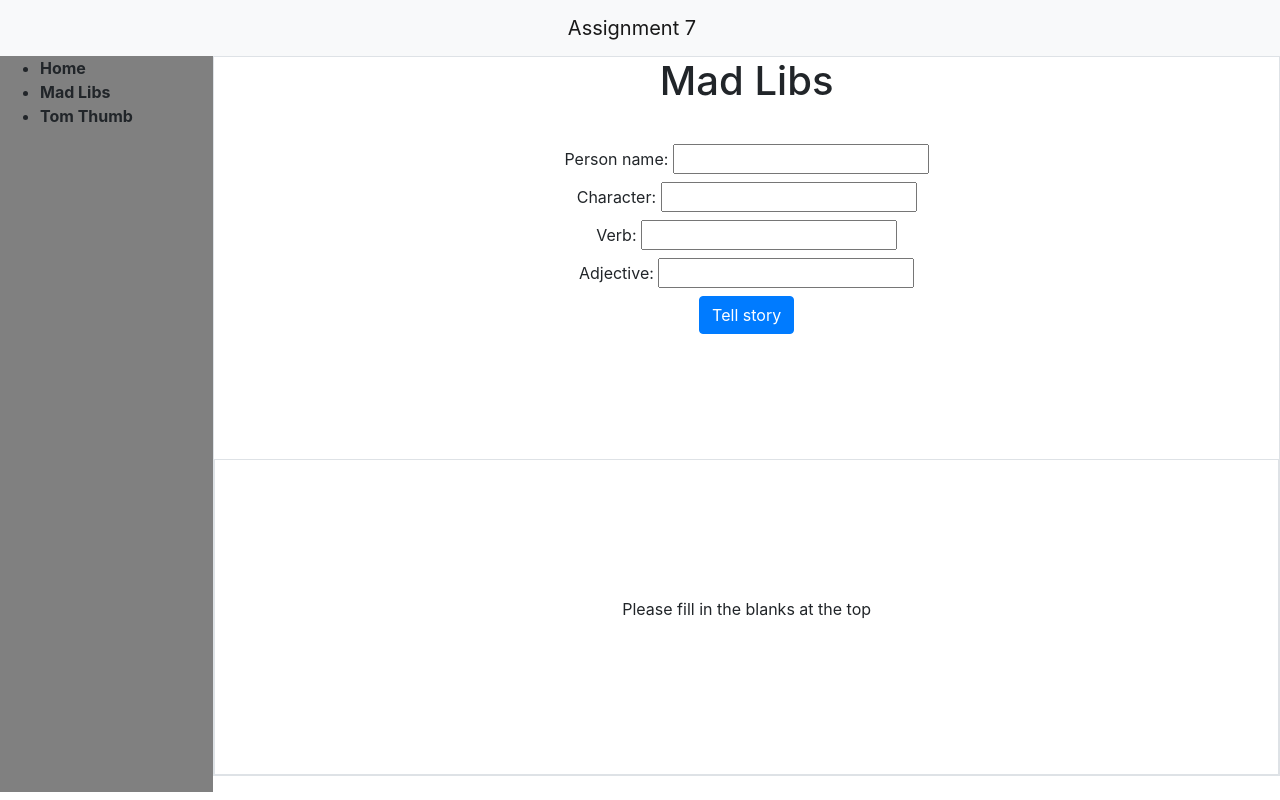
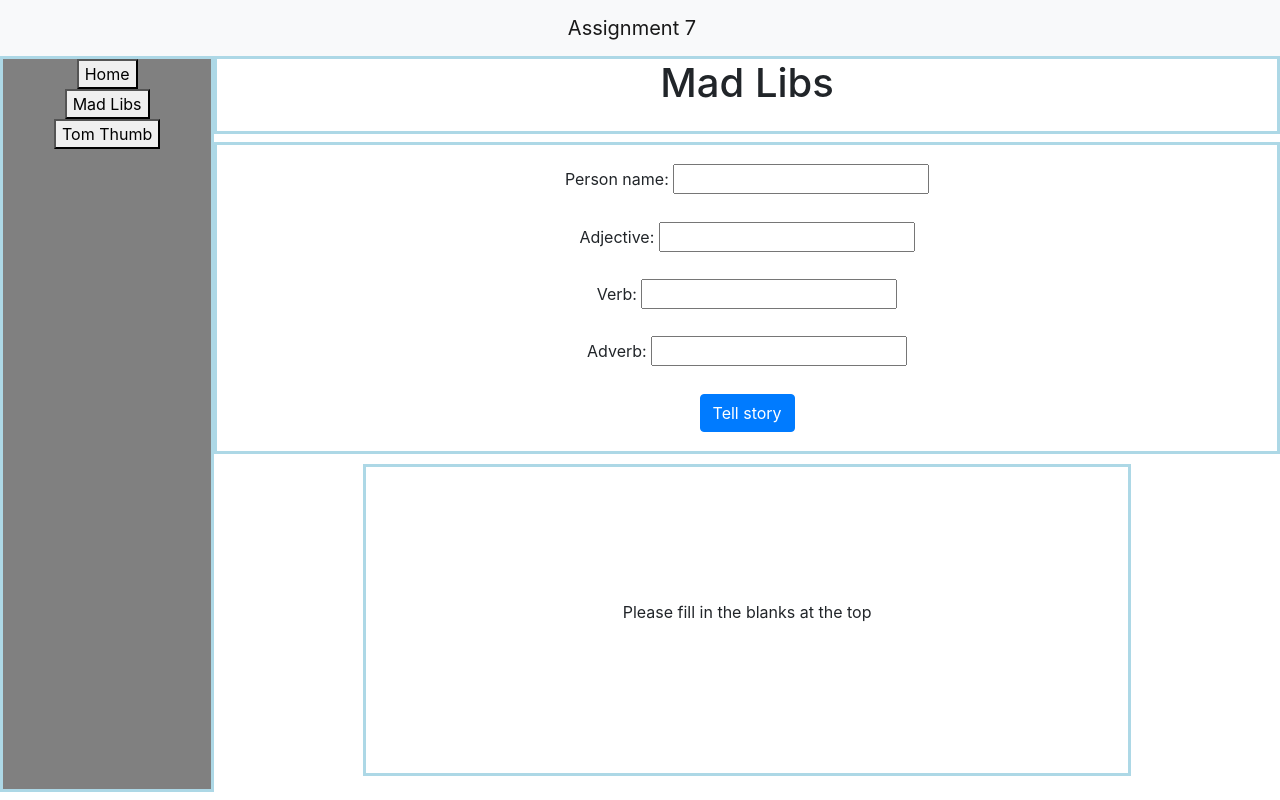
Before and after one commit to akidra4L/nFactorial-homework-0906-jQuery, a plain HTML site: page index.html in a window 1280 px wide. Drawn offline with nearby package versions, Linux system fonts and the light colour scheme.

Commit message:
jquery-bootstrap

```diff
--- a/index.css
+++ b/index.css
@@ -2,6 +2,7 @@
     width: 20%;
     background-color: grey;
     height: 92vh;
+    border: 3px solid lightblue;
 }
 
 .main-section {
@@ -12,14 +13,20 @@
     height: 10vh;
     width: 100%;
     text-align: center;
+    border: 3px solid lightblue;
 }
 
 .main-form {
     height: 40vh;
     width: 100%;
+    border: 3px solid lightblue;
+    display: flex;
+    justify-content: space-evenly;
 }
 
 .main-output {
     height: 40vh;
-    width: 100%;
+    width: 60vw;
+    border: 3px solid lightblue;
+    margin-top: 10px;
 }
--- a/index.html
+++ b/index.html
@@ -21,14 +21,18 @@
       </nav>
     </header>
     <main class="w-100 d-flex flex-row">
-        <aside class="main-aside d-flex column">
-            <ul>
-                <li><b>Home</b></li>
-                <li><b>Mad Libs</b></li>
-                <li><b>Tom Thumb</b></li>
-            </ul>
+        <aside class="main-aside d-flex flex-column align-items-center">
+          <a href="">
+            <button>Home</button>
+          </a>
+          <a href="index.html">
+            <button>Mad Libs</button>
+          </a>
+          <a href="part2.html">
+            <button>Tom Thumb</button>
+          </a>
         </aside>
-        <section class="main-section d-flex w-100 flex-column align-items-center border">
+        <section class="main-section d-flex w-100 flex-column align-items-center">
             <h1 class="main-title">Mad Libs</h1>
             <div class="main-form d-flex flex-column align-items-center">
                 <label for="person-name">
@@ -36,7 +40,7 @@
                     <input type="text" id="person-name">
                 </label>
                 <label for="character">
-                    Character:
+                    Adjective:
                     <input type="text" id="character">
                 </label>
                 <label for="verb">
@@ -44,12 +48,12 @@
                     <input type="text" id="verb">
                 </label>
                 <label for="adjective">
-                    Adjective:
+                    Adverb:
                     <input type="text" id="adjective">
                 </label>
                 <button class="btn btn-primary" id="story-btn">Tell story</button>
             </div>
-            <div class="main-output d-flex align-items-center justify-content-center border">
+            <div class="main-output d-flex align-items-center justify-content-center">
                 <p id="output">Please fill in the blanks at the top</p>
             </div>
         </section>
--- a/index.js
+++ b/index.js
@@ -5,7 +5,7 @@ $('document').ready(function() {
         let verb = $('#verb').val();
         let adjective = $('#adjective').val();
         if(!!name && !!character && !!verb && !!adjective){
-            $('#output').html('Once ' + name + ' came to nFactorial Incubator, and noticed that Murat was ' + character + '. This very minute, ' + name + ' was ' + verb + ' because Dalida learned HTML/CSS and was ' + adjective + '.');
+            $('#output').html('Once ' + name + ' came to nFactorial Incubator, and noticed that Murat was ' + character + '. This very minute, ' + name + ' started to ' + verb + ' because Dalida learned HTML/CSS very ' + adjective + '.');
         } else {
             $('#output').html('Please fill in the blanks at the top!!!');
         }
--- a/part2.css
+++ b/part2.css
@@ -2,6 +2,7 @@
     width: 20%;
     background-color: grey;
     height: 92vh;
+    border: 3px solid black;
 }
 
 .main-section {
```
Also changed, not shown: part2.html (+9 -3 lines), 1 other file.
